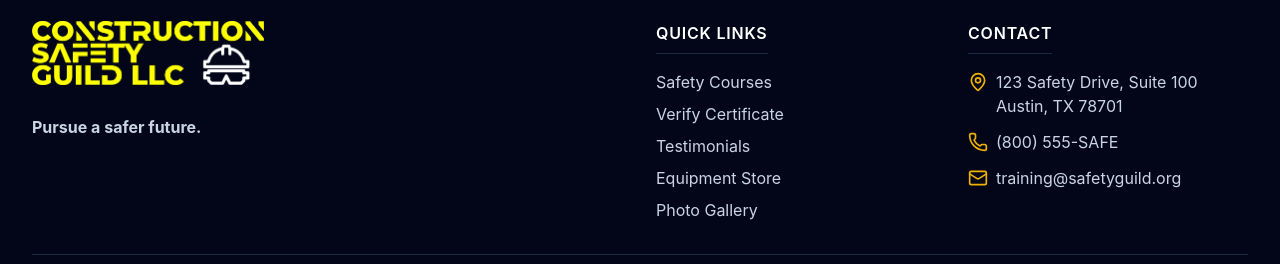
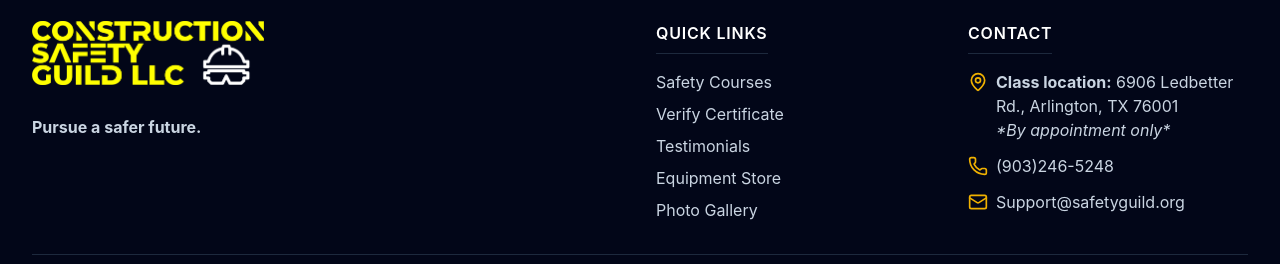
Before and after one commit to MUmairQadeer/Austin-Lawler, a React (Vite) app: page /gallery in a window 1280 px wide. Shown: the part 909-1173 px from the top of the page. Built offline with nearby package versions, Linux system fonts and the light colour scheme; no server answers.

Commit message:
Footer text updated

```diff
--- a/src/components/Footer.jsx
+++ b/src/components/Footer.jsx
@@ -30,15 +30,18 @@ const Footer = () => {
             <ul className="space-y-3">
               <li className="flex items-start gap-2 text-slate-300">
                 <MapPin className="w-5 h-5 text-yellow-500 shrink-0 mt-0.5" />
-                <span>123 Safety Drive, Suite 100<br/>Austin, TX 78701</span>
+                <span>
+                  <strong>Class location:</strong> 6906 Ledbetter Rd., Arlington, TX 76001<br />
+                  <em>*By appointment only*</em>
+                </span>
               </li>
               <li className="flex items-center gap-2 text-slate-300">
                 <Phone className="w-5 h-5 text-yellow-500 shrink-0" />
-                <span>(800) 555-SAFE</span>
+                <span>(903)246-5248</span>
               </li>
               <li className="flex items-center gap-2 text-slate-300">
                 <Mail className="w-5 h-5 text-yellow-500 shrink-0" />
-                <span>training@safetyguild.org</span>
+                <span>Support@safetyguild.org</span>
               </li>
             </ul>
           </div>
```
